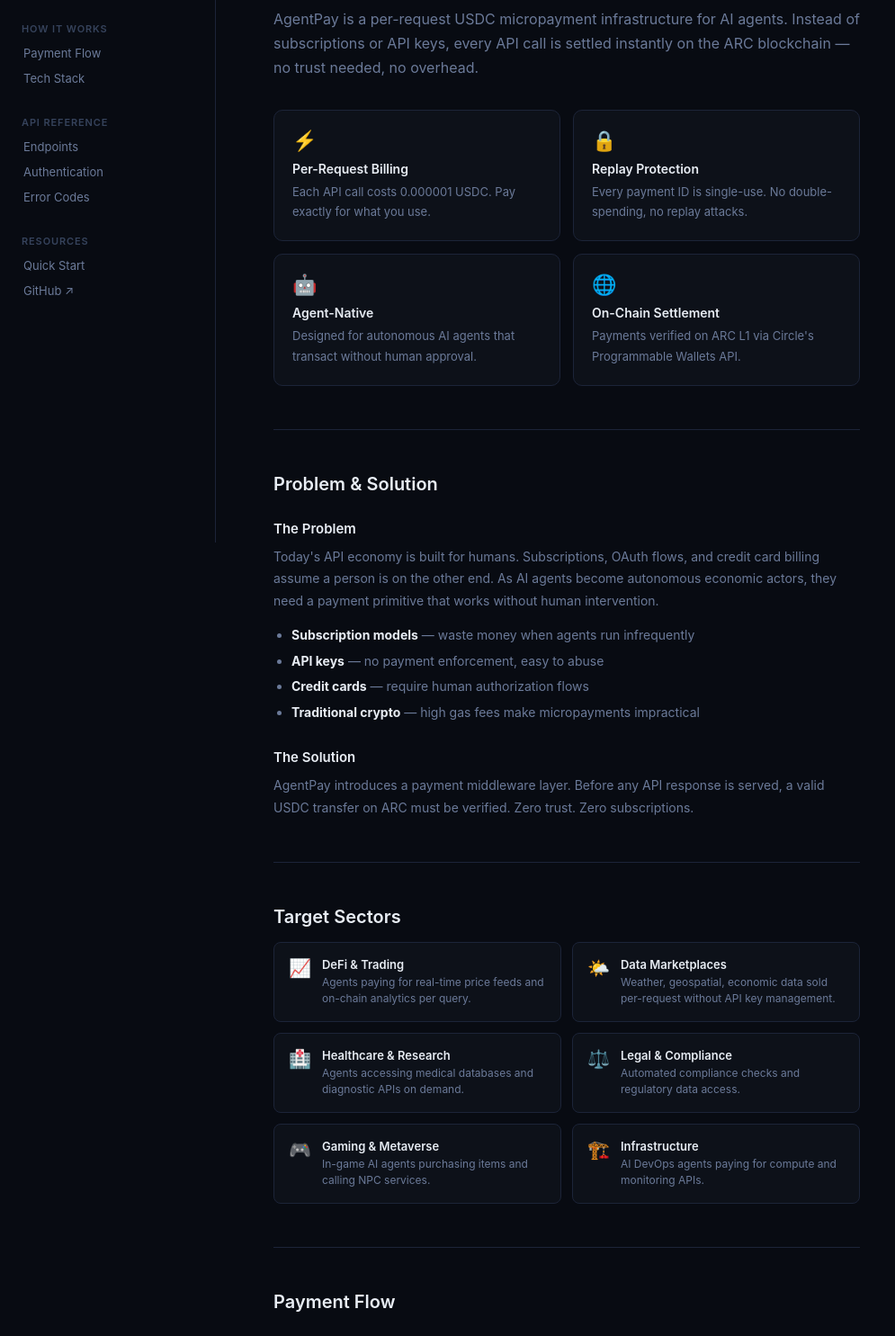
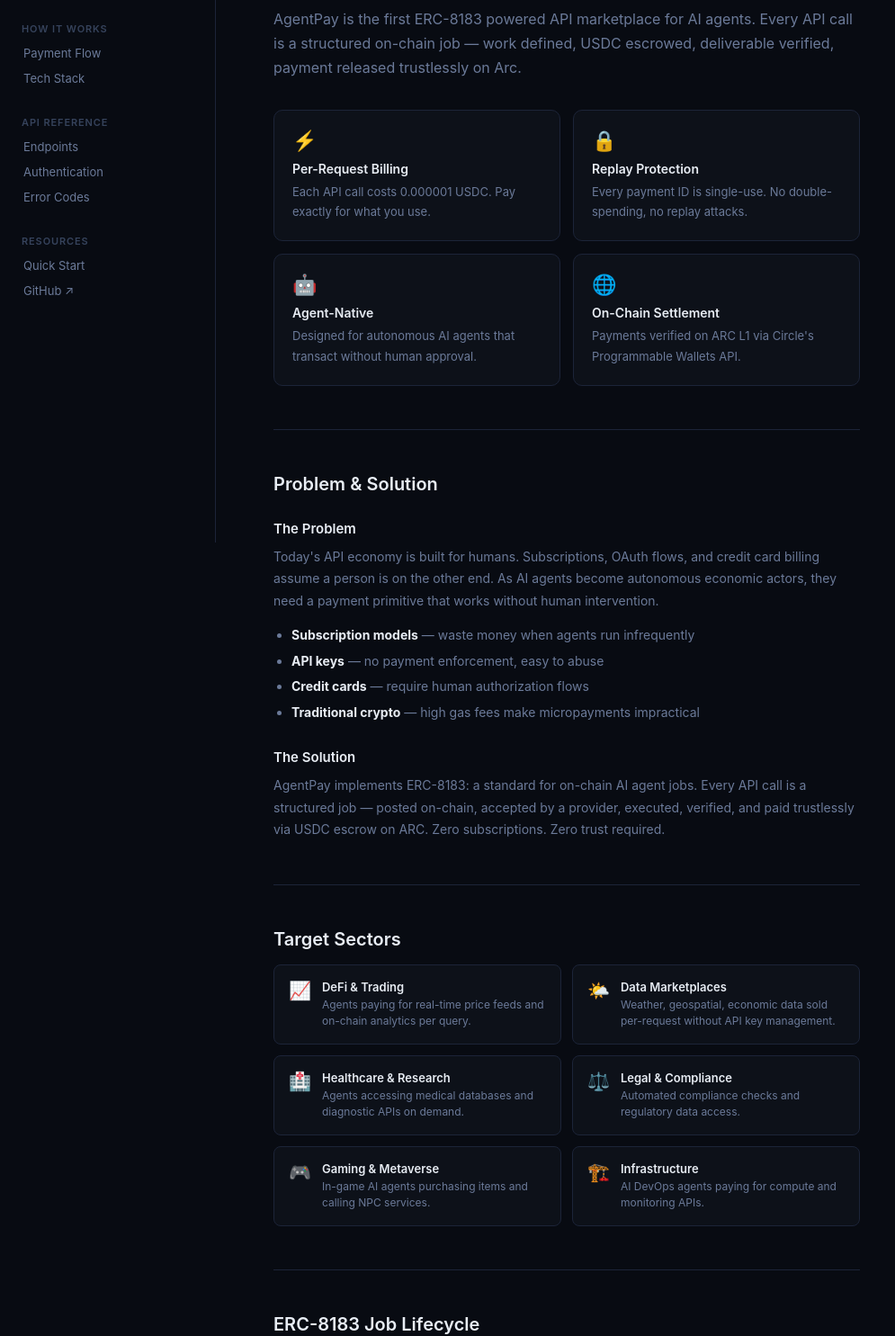
Before and after one commit to siyaksares/AgentPay, a website: page public/docs.html in a window 1280 px wide. Shown: the part 197-1682 px from the top of the page at 90% size, without its empty margins (0-995 px from the left). Drawn offline with Linux system fonts and the light colour scheme.

Commit message:
docs: update to ERC-8183 job lifecycle and terminology

```diff
--- a/public/docs.html
+++ b/public/docs.html
@@ -118,7 +118,7 @@
         <span class="badge bgr">Open Source</span>
       </div>
       <h1>AgentPay Documentation</h1>
-      <p class="lead">AgentPay is a per-request USDC micropayment infrastructure for AI agents. Instead of subscriptions or API keys, every API call is settled instantly on the ARC blockchain — no trust needed, no overhead.</p>
+      <p class="lead">AgentPay is the first ERC-8183 powered API marketplace for AI agents. Every API call is a structured on-chain job — work defined, USDC escrowed, deliverable verified, payment released trustlessly on Arc.</p>
       <div class="card-grid">
         <div class="card"><div class="ci">⚡</div><h3>Per-Request Billing</h3><p>Each API call costs 0.000001 USDC. Pay exactly for what you use.</p></div>
         <div class="card"><div class="ci">🔒</div><h3>Replay Protection</h3><p>Every payment ID is single-use. No double-spending, no replay attacks.</p></div>
@@ -137,7 +137,7 @@
         <li><strong>Traditional crypto</strong> — high gas fees make micropayments impractical</li>
       </ul>
       <h3>The Solution</h3>
-      <p>AgentPay introduces a payment middleware layer. Before any API response is served, a valid USDC transfer on ARC must be verified. Zero trust. Zero subscriptions.</p>
+      <p>AgentPay implements ERC-8183: a standard for on-chain AI agent jobs. Every API call is a structured job — posted on-chain, accepted by a provider, executed, verified, and paid trustlessly via USDC escrow on ARC. Zero subscriptions. Zero trust required.</p>
     </section>
     <section id="sectors">
       <h2>Target Sectors</h2>
@@ -151,7 +151,7 @@
       </div>
     </section>
     <section id="flow">
-      <h2>Payment Flow</h2>
+      <h2>ERC-8183 Job Lifecycle</h2>
       <div class="fs">
         <div class="fs-item"><div class="sn">1</div><div class="sb"><h3>Initiate Transfer</h3><p>Agent calls <code>POST /api/pay/transfer</code>. Server creates a Circle USDC transfer on ARC Testnet.</p></div></div>
         <div class="fs-item"><div class="sn">2</div><div class="sb"><h3>Poll for Confirmation</h3><p>Agent polls <code>GET /api/pay/status/:id</code> until state reaches <code>COMPLETE</code>. Takes 3–8 seconds.</p></div></div>
@@ -182,7 +182,7 @@
       <h2>Authentication</h2>
       <p>All gated endpoints require a valid Circle transfer ID as HTTP header:</p>
       <pre>X-Payment-Id: a1b2c3d4-e5f6-7890-abcd-ef1234567890</pre>
-      <p>Each transfer ID can only be used <strong>once</strong>. Reuse returns <code>402 Payment Already Used</code>.</p>
+      <p>Each job ID can only be used <strong>once</strong>. Reuse returns <code>402 Job Already Settled</code>.</p>
     </section>
     <section id="errors">
       <h2>Error Codes</h2>
```
